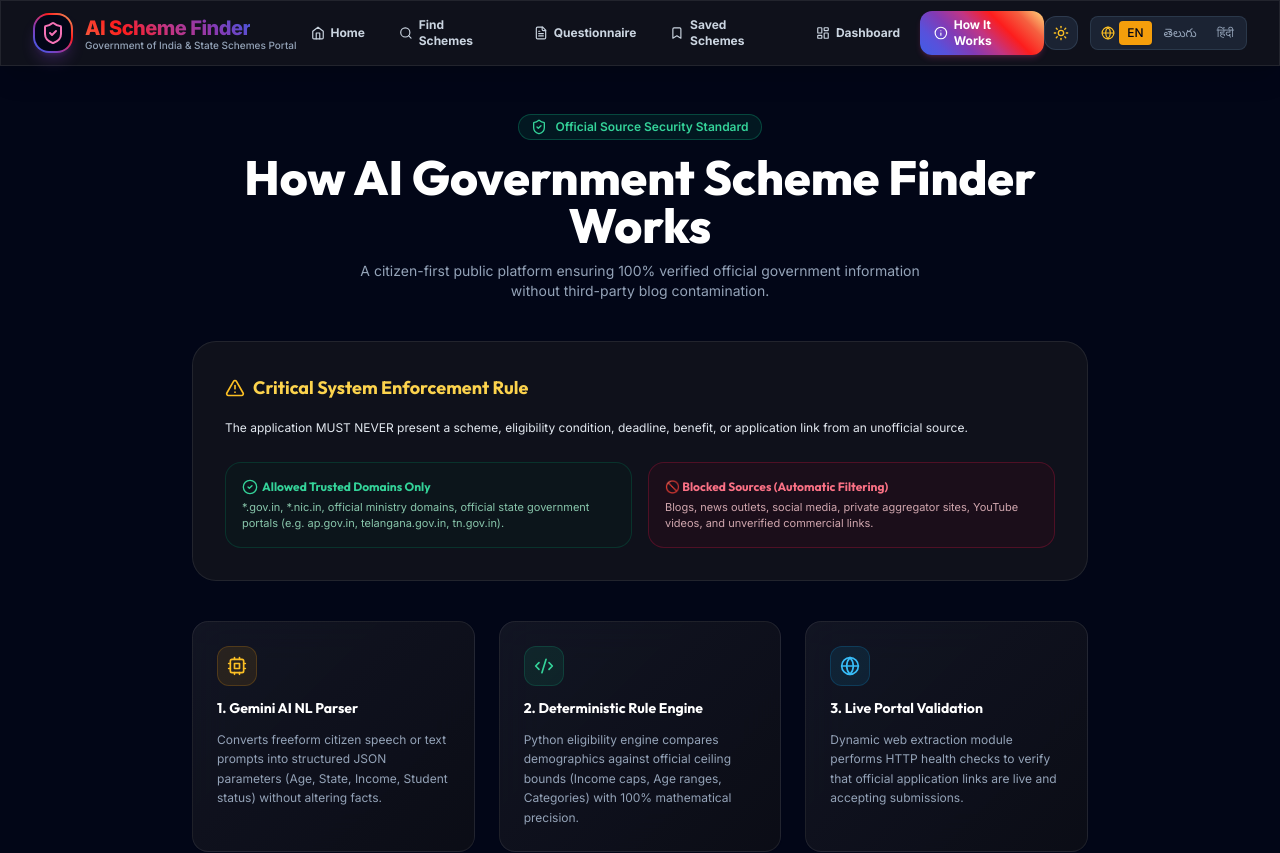
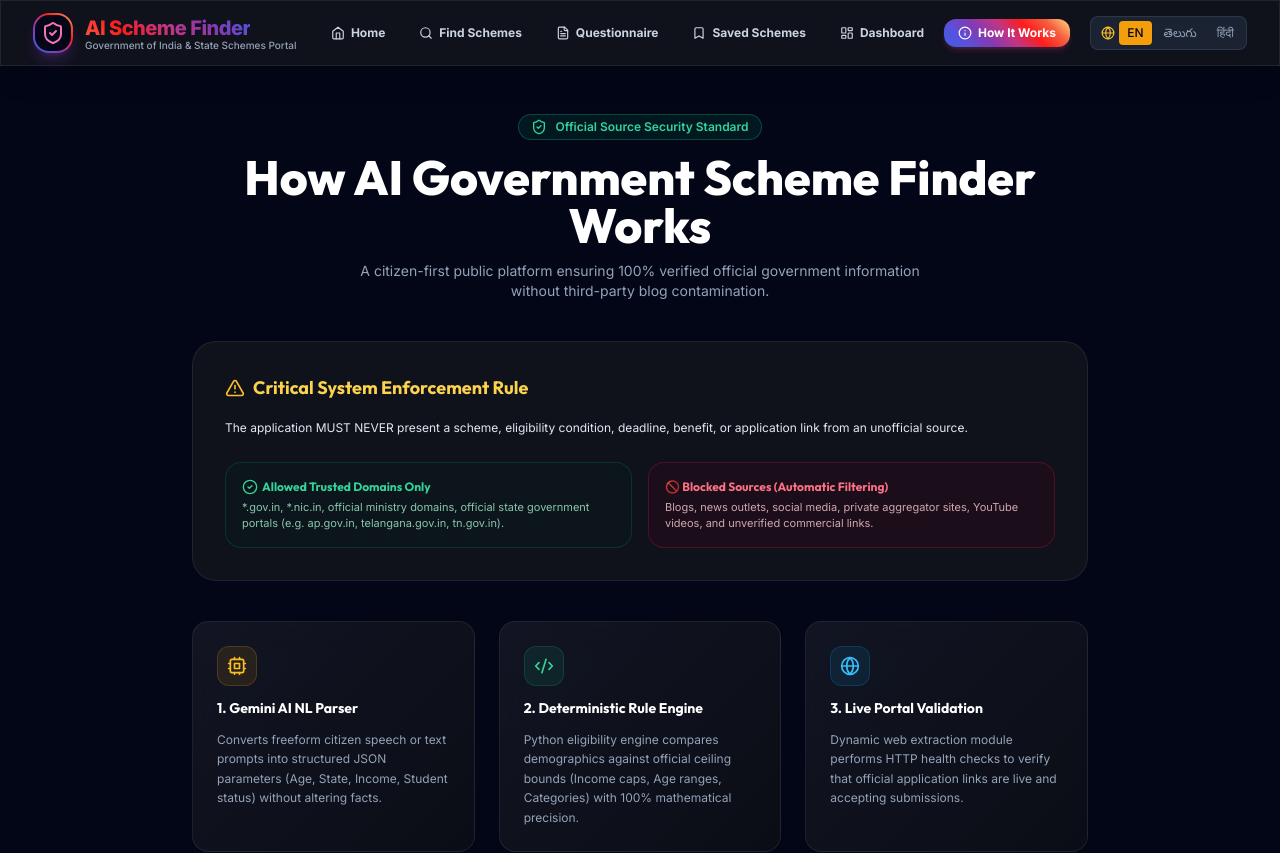
Before and after one commit to Venkatadri9119/Govt-Schem-finder, a React (Vite) app in the folder frontend/: page /about in a window 1280 px wide. Shown: the top 853 px of the page. Built offline with nearby package versions, Linux system fonts and the light colour scheme.

Commit message:
Removed day and night mode switcher and locked theme to dark Instagram sunset aesthetic

```diff
--- a/frontend/src/components/Navbar.jsx
+++ b/frontend/src/components/Navbar.jsx
@@ -3,11 +3,11 @@ import { Link, useLocation } from 'react-router-dom';
 import { useLanguage } from '../context/LanguageContext';
 import { useProfile } from '../context/ProfileContext';
 import { LanguageSelector } from './LanguageSelector';
-import { ShieldCheck, Bookmark, LayoutDashboard, Search, FileText, Info, Home, Menu, X, Sun, Moon } from 'lucide-react';
+import { ShieldCheck, Bookmark, LayoutDashboard, Search, FileText, Info, Home, Menu, X } from 'lucide-react';
 
 export const Navbar = () => {
   const { t } = useLanguage();
-  const { savedSchemeIds, theme, toggleTheme } = useProfile();
+  const { savedSchemeIds } = useProfile();
   const location = useLocation();
   const [mobileMenuOpen, setMobileMenuOpen] = useState(false);
 
@@ -107,22 +107,8 @@ export const Navbar = () => {
           </Link>
         </nav>
 
-        {/* Right Controls: Theme Toggle + Language Selector + Mobile Hamburger */}
+        {/* Right Controls: Language Selector + Mobile Hamburger */}
         <div className="flex items-center gap-2 sm:gap-3">
-
-          {/* Day / Night Theme Toggle Button */}
-          <button
-            onClick={toggleTheme}
-            title={theme === 'dark' ? 'Switch to Day Mode (Light)' : 'Switch to Night Mode (Dark)'}
-            className="p-2 rounded-xl bg-slate-800/80 hover:bg-slate-700 text-amber-400 border border-slate-700/80 transition-all flex items-center justify-center"
-          >
-            {theme === 'dark' ? (
-              <Sun className="w-4 h-4 text-amber-400" />
-            ) : (
-              <Moon className="w-4 h-4 text-purple-400" />
-            )}
-          </button>
-
           <LanguageSelector />
 
           {/* Mobile Hamburger Toggle Button */}
--- a/frontend/src/index.css
+++ b/frontend/src/index.css
@@ -3,23 +3,14 @@
 @tailwind utilities;
 
 @layer base {
-  html.dark body {
+  body {
     background-color: #0b0c10;
     color: #f1f5f9;
     background-image:
-      radial-gradient(at 0% 0%, rgba(131, 58, 180, 0.12) 0px, transparent 50%),
-      radial-gradient(at 100% 0%, rgba(253, 29, 29, 0.10) 0px, transparent 50%),
-      radial-gradient(at 100% 100%, rgba(245, 96, 64, 0.08) 0px, transparent 50%),
-      radial-gradient(at 0% 100%, rgba(64, 93, 230, 0.10) 0px, transparent 50%);
-    background-attachment: fixed;
-  }
-
-  html.light body {
-    background-color: #fafafa;
-    color: #0f172a;
-    background-image:
-      radial-gradient(at 0% 0%, rgba(131, 58, 180, 0.05) 0px, transparent 50%),
-      radial-gradient(at 100% 100%, rgba(253, 29, 29, 0.05) 0px, transparent 50%);
+      radial-gradient(at 0% 0%, rgba(131, 58, 180, 0.14) 0px, transparent 50%),
+      radial-gradient(at 100% 0%, rgba(253, 29, 29, 0.12) 0px, transparent 50%),
+      radial-gradient(at 100% 100%, rgba(245, 96, 64, 0.10) 0px, transparent 50%),
+      radial-gradient(at 0% 100%, rgba(64, 93, 230, 0.12) 0px, transparent 50%);
     background-attachment: fixed;
   }
 
@@ -46,48 +37,25 @@
   background-clip: padding-box, border-box;
 }
 
-/* Dark Mode Glassmorphism */
-html.dark .glass-panel {
+/* Glassmorphic Panel Styles */
+.glass-panel {
   background: rgba(18, 20, 29, 0.85);
   backdrop-filter: blur(20px);
   -webkit-backdrop-filter: blur(20px);
   border: 1px solid rgba(255, 255, 255, 0.08);
 }
 
-html.dark .glass-card {
+.glass-card {
   background: linear-gradient(135deg, rgba(22, 25, 38, 0.8) 0%, rgba(12, 14, 22, 0.9) 100%);
   backdrop-filter: blur(20px);
   border: 1px solid rgba(255, 255, 255, 0.08);
   transition: all 0.25s cubic-bezier(0.4, 0, 0.2, 1);
 }
 
-html.dark .glass-card:hover {
+.glass-card:hover {
   border-color: rgba(253, 29, 29, 0.5);
   transform: translateY(-2px);
   box-shadow: 0 16px 36px -10px rgba(131, 58, 180, 0.35), 0 0 25px -5px rgba(253, 29, 29, 0.25);
-}
-
-/* Light Mode Glassmorphism */
-html.light .glass-panel {
-  background: rgba(255, 255, 255, 0.9);
-  backdrop-filter: blur(20px);
-  -webkit-backdrop-filter: blur(20px);
-  border: 1px solid rgba(15, 23, 42, 0.08);
-  box-shadow: 0 10px 30px -10px rgba(0, 0, 0, 0.05);
-}
-
-html.light .glass-card {
-  background: #ffffff;
-  backdrop-filter: blur(20px);
-  border: 1px solid rgba(15, 23, 42, 0.08);
-  transition: all 0.25s cubic-bezier(0.4, 0, 0.2, 1);
-  box-shadow: 0 4px 20px -5px rgba(0, 0, 0, 0.05);
-}
-
-html.light .glass-card:hover {
-  border-color: rgba(193, 53, 132, 0.5);
-  transform: translateY(-2px);
-  box-shadow: 0 16px 36px -10px rgba(193, 53, 132, 0.2);
 }
 
 /* Smooth Badges & Subtle Pulsing */
```
Also changed, not shown: 5 other files (tests, documents, lock files or other folders).
